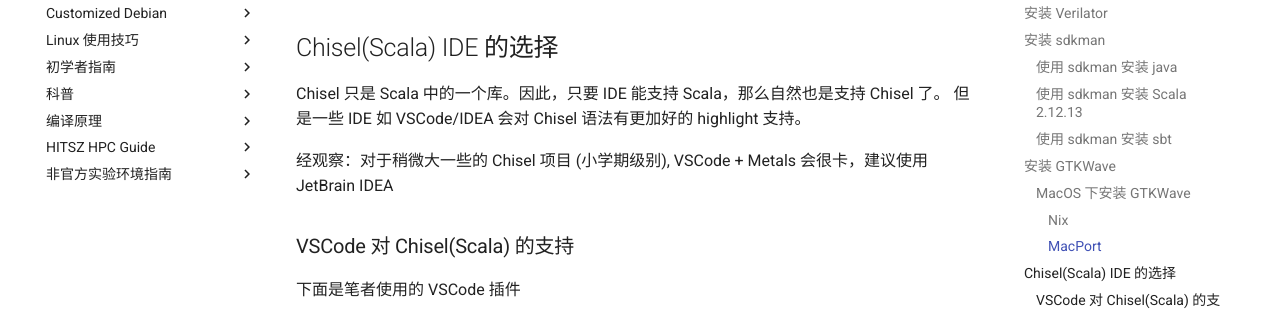
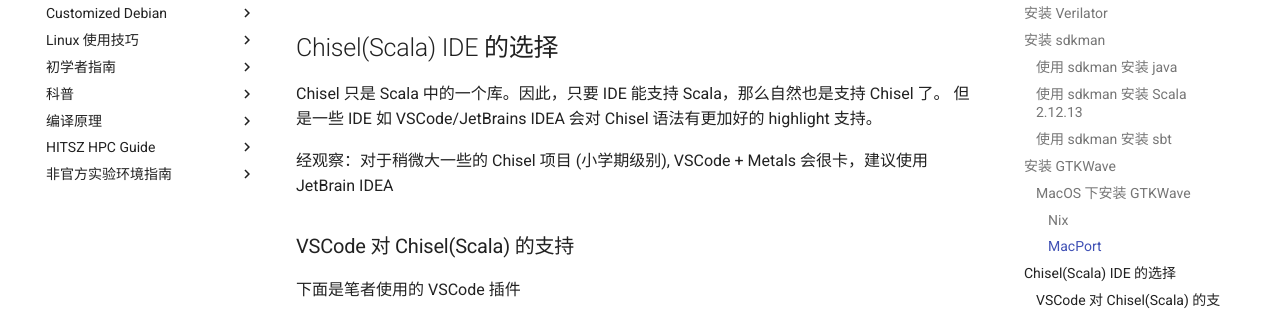
Before and after one commit to hitszosa/wiki, an MkDocs documentation site: the page built from docs/unofficial-lab-env/comp-organ-lab2.md, in a window 1280 px wide and 900 px high, scrolled down 4688 px. Shown: the part 176-486 px from the top of the window. Built offline with MkDocs 1.6.1 and Material for MkDocs 9.7.7, drawn with Linux system fonts in a browser that asks for light colours; comment, search, counter and statistics services are not loaded; some of the changed text lies outside the part shown.

````diff
--- a/docs/unofficial-lab-env/comp-organ-lab2.md
+++ b/docs/unofficial-lab-env/comp-organ-lab2.md
@@ -91,7 +91,7 @@ echo 'export Verilator_ROOT=$HOME/app/verilator' >> .bashrc # 追加环境变量
 
 如果想要其他支持，请查阅 Verilator 的安装文档 https://verilator.org/guide/latest/install.html
 
-Verilator 在编译过程中，需要用到 GNU 方言，因此推荐使用 linux。当然 MacOS 下的`brew install`就已经可以正常工作了。
+Verilator 在编译过程中，需要用到 GNU 方言，因此推荐使用 Linux。当然 MacOS 下的`brew install`就已经可以正常工作了。
 
 ## 安装 sdkman
 
@@ -151,11 +151,11 @@ sudo dnf install gtkwave
 sudo pacman -Sy gtkwave
 # OpenSUSE
 sudo zypper in gtkwave
-# windows
+# Windows
 winget install gtkwave
 ```
 
-如果 windows/MacOS 作为宿主系统，应该是在 windows/MacOS 中安装 GTKWave，然后在 windows/MacOS 打开 `.vcd` 文件。
+如果 Windows/MacOS 作为宿主系统，应该是在 Windows/MacOS 中安装 GTKWave，然后在 Windows/MacOS 打开 `.vcd` 文件。
 如果是 ssh 连接的 linux，可以使用 CyberDuck 或者是 MountainDuck（付费）或者是 sshfs 挂载目录，然后在 宿主机上 `gtkwave <.vcd>` 或者是双击打开。（笔者就是用的这种方式）
 
 ### MacOS 下安装 GTKWave
@@ -217,7 +217,7 @@ sudo port install gtkwave
 ## Chisel(Scala) IDE 的选择
 
 Chisel 只是 Scala 中的一个库。因此，只要 IDE 能支持 Scala，那么自然也是支持 Chisel 了。
-但是一些 IDE 如 VSCode/IDEA 会对 Chisel 语法有更加好的 highlight 支持。
+但是一些 IDE 如 VSCode/JetBrains IDEA 会对 Chisel 语法有更加好的 highlight 支持。
 
 经观察：对于稍微大一些的 Chisel 项目 (小学期级别), VSCode + Metals 会很卡，建议使用 JetBrain IDEA
 
````
